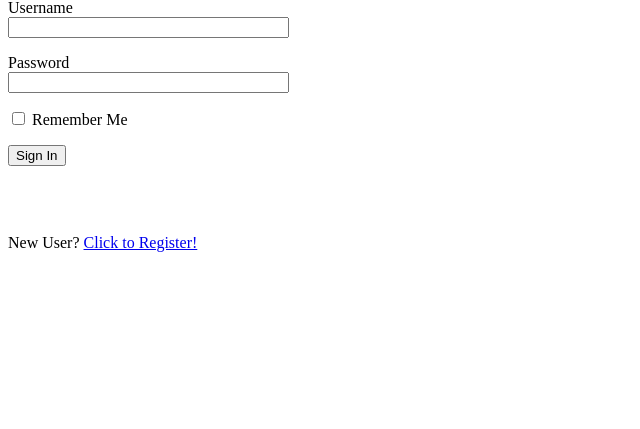
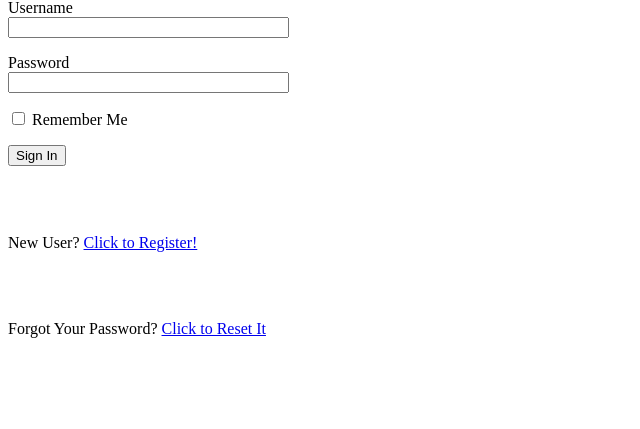
Before and after one commit to SUE2023/Projec_26th-28_October_2024, a Flask app: page /login in a window 1280 px wide. Shown: the part 117-546 px from the top of the page, without its empty margins (0-640 px from the left). Run offline with Flask 3, Linux system fonts and the light colour scheme; parts of the project's set-up code (start-up, migrations or seed data) failed here and were passed over.

Commit message:
Password reset link added in login form

```diff
--- a/Microblog/app/templates/login.html
+++ b/Microblog/app/templates/login.html
@@ -25,5 +25,11 @@
 	<p>New User? <a href="{{ url_for('register') }}">Click to Register!</a></p>
 	<br>
 	<br>
+	 <p>
+        Forgot Your Password?
+        <a href="{{ url_for('reset_password_request') }}">Click to Reset It</a>
+    </p>
+    <br>
+    <br>
     </form>
 {% endblock %}
```
